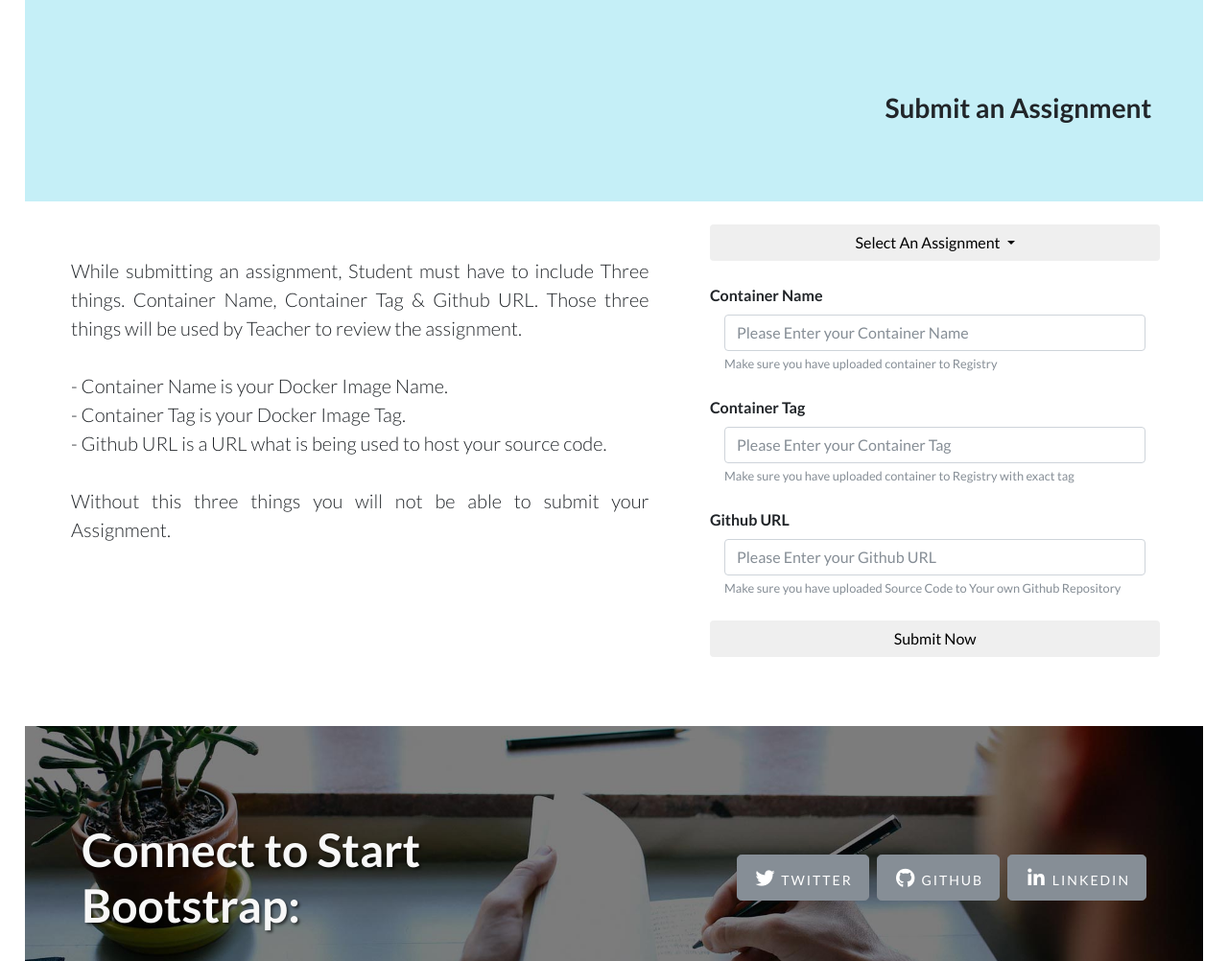
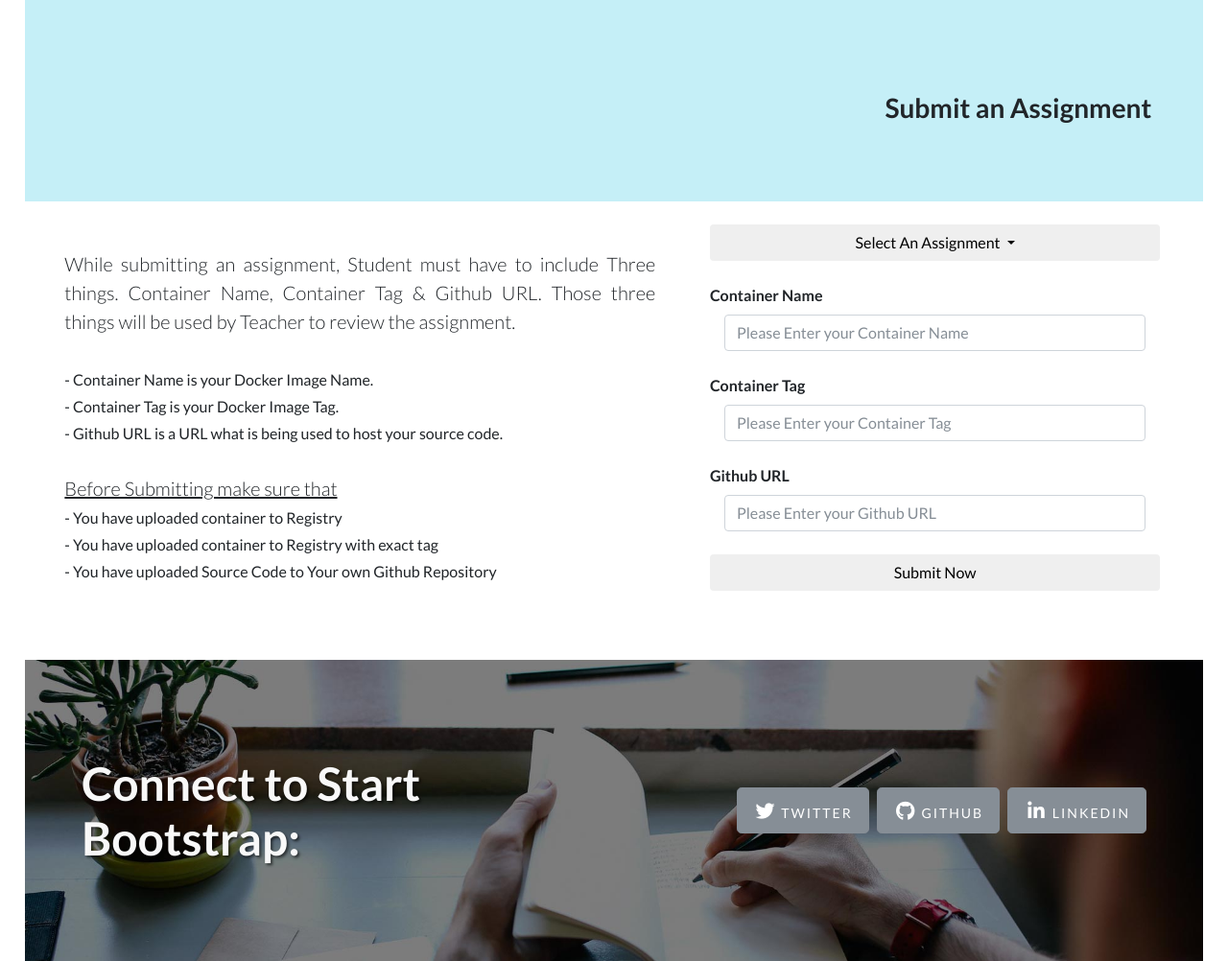
Before and after one commit to timam/awsass, a Django app: page /submit_addignment/ in a window 1280 px wide. Shown: the part 56-1058 px from the top of the page at 96% size. Run offline with Django 3.2, Linux system fonts and the light colour scheme; the visitor is signed in with stand-in values (Sample User, id 1); some libraries are stand-ins or nearby versions.

Commit message:
Padding Fixed

```diff
--- a/templates/submit-addignment.html
+++ b/templates/submit-addignment.html
@@ -12,12 +12,19 @@
 
 <div class=" col-lg-12 row">
     <div class=" col-lg-7 container">
-         <p class="lead" style="text-align:justify; padding:5%" > While submitting an assignment, Student must have to include Three things.
+         <p class="lead" style="text-align:justify; padding:4%" > While submitting an assignment, Student must have to include Three things.
              Container Name, Container Tag & Github URL. Those three things will be used by Teacher to review the assignment.
-             <br><br>- Container Name is your Docker Image Name. <br>- Container Tag is your Docker Image Tag. <br>- Github URL is a URL what is
-             being used to host your source code. <br><br>
-             Without this three things you will not be able to submit your Assignment.
+            <br><br>
+             <small class="form-text ">- Container Name is your Docker Image Name. </small>
+             <small class="form-text ">- Container Tag is your Docker Image Tag. </small>
+             <small class="form-text ">- Github URL is a URL what is being used to host your source code. </small>
+            <br>
 
+            <u> Before Submitting make sure that</u>
+             <br>
+             <small class="form-text ">- You have uploaded container to Registry</small>
+             <small  class="form-text ">- You have uploaded container to Registry with exact tag</small>
+             <small  class="form-text "> - You have uploaded Source Code to Your own Github Repository</small>
           </p>
     </div>
 
@@ -43,7 +50,7 @@
                     <label for="control-label ">Container Name</label>
                     <div class="col-sm-12">
                         <input type="" class="form-control" id="containerName" aria-describedby="containerHelp" placeholder="Please Enter your Container Name">
-                        <small id="containerHelp" class="form-text text-muted">Make sure you have uploaded container to Registry</small>
+
                     </div><br>
                 </div>
 
@@ -51,7 +58,7 @@
                 <label class="control-label" for="ContainerTag">Container Tag</label>
                 <div class="col-sm-12">
                     <input type="" class="form-control" id="containerTag" placeholder="Please Enter your Container Tag">
-                    <small id="containerHelp" class="form-text text-muted">Make sure you have uploaded container to Registry with exact tag</small>
+
                 </div><br>
             </div>
 
@@ -61,7 +68,7 @@
                 <div>
                     <div class="col-sm-12">
                         <input type="" class="form-control" id="githubUrl" placeholder="Please Enter your Github URL">
-                        <small id="containerHelp" class="form-text text-muted">Make sure you have uploaded Source Code to Your own Github Repository</small>
+
                     </div>
                 </div><br>
             </div>
```
